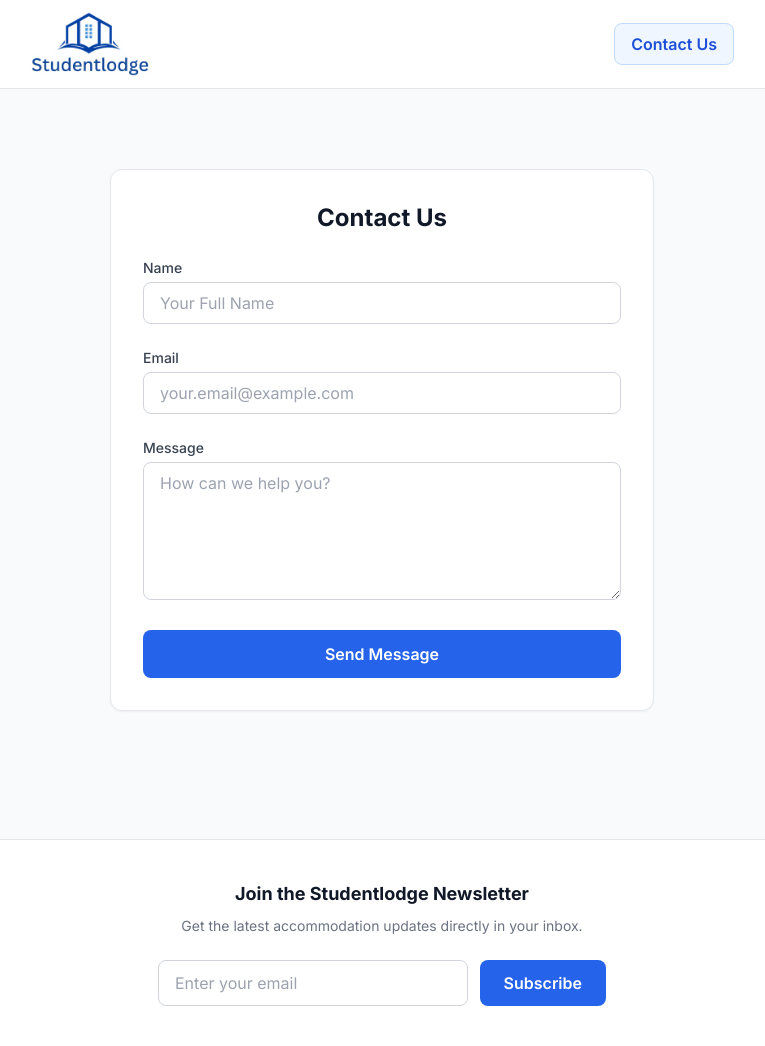
After one commit to emmex43/studentlodge, a Django app: page /contact/ in a window 1280 px wide. The commit adds this page. Shown: the whole page, without its empty margins (258-1023 px from the left). Run offline with Django 5.2, Linux system fonts and the light colour scheme; some libraries are stand-ins or nearby versions.

Commit message:
contact forms and subscribers lists

```diff
--- /dev/null
+++ b/housing/forms.py
@@ -0,0 +1,17 @@
+# housing/forms.py
+from django import forms
+
+class ContactForm(forms.Form):
+    name = forms.CharField(max_length=100, widget=forms.TextInput(attrs={
+        'class': 'w-full px-4 py-2 border border-gray-300 rounded-lg focus:ring-2 focus:ring-blue-500 outline-none',
+        'placeholder': 'Your Full Name'
+    }))
+    email = forms.EmailField(widget=forms.EmailInput(attrs={
+        'class': 'w-full px-4 py-2 border border-gray-300 rounded-lg focus:ring-2 focus:ring-blue-500 outline-none',
+        'placeholder': 'your.email@example.com'
+    }))
+    message = forms.CharField(widget=forms.Textarea(attrs={
+        'class': 'w-full px-4 py-2 border border-gray-300 rounded-lg focus:ring-2 focus:ring-blue-500 outline-none',
+        'placeholder': 'How can we help you?',
+        'rows': 5
+    }))
--- /dev/null
+++ b/housing/templates/housing/base.html
@@ -0,0 +1,100 @@
+<!-- housing/templates/housing/base.html -->
+{% load static %}
+<!DOCTYPE html>
+<html lang="en">
+
+<head>
+    <meta charset="UTF-8">
+    <meta name="viewport" content="width=device-width, initial-scale=1.0">
+    <title>studentlodge.ng | Find Your Perfect Space</title>
+
+    <script src="https://cdn.tailwindcss.com"></script>
+    <link rel="preconnect" href="https://fonts.googleapis.com">
+    <link rel="preconnect" href="https://fonts.gstatic.com" crossorigin>
+    <link href="https://fonts.googleapis.com/css2?family=Inter:wght@400;500;600;700;800&display=swap" rel="stylesheet">
+
+    <style>
+        body {
+            font-family: 'Inter', sans-serif;
+        }
+    </style>
+</head>
+
+<body class="bg-gray-50 text-gray-800 antialiased">
+   <!-- Your sticky navbar with the cropped Canva logo and new Contact link -->
+    <nav class="bg-white border-b border-gray-200 sticky top-0 z-50">
+        <div class="max-w-3xl mx-auto px-4 sm:px-6 lg:px-8">
+            <!-- flex justify-between pushes the logo to the left and the link to the right -->
+            <div class="flex justify-between items-center py-3">
+
+                <!-- LEFT SIDE: The Logo -->
+                <div class="flex-shrink-0 flex items-center">
+                    <a href="{% url 'housing:home_feed' %}" class="block">
+                        <img src="{% static 'images/logo.png' %}" alt="StudentLodge Logo" class="h-12 sm:h-16 w-auto object-contain">
+                    </a>
+                </div>
+
+               <!-- RIGHT SIDE: The Contact Button -->
+                <div class="flex items-center">
+                    <!-- Added background, padding, rounded corners, and a hover effect -->
+                    <a href="{% url 'housing:contact' %}" class="bg-blue-50 hover:bg-blue-100 text-blue-700 font-semibold text-sm sm:text-base transition-colors duration-200 px-4 py-2 rounded-lg border border-blue-200">
+                        Contact Us
+                    </a>
+                </div>
+
+            </div>
+        </div>
+    </nav>
+
+<!-- Django Messages Banner -->
+    {% if messages %}
+    <div id="toast-container" class="fixed top-24 right-4 z-50 flex flex-col gap-3 pointer-events-none">
+        {% for message in messages %}
+        <!-- Tailwind styles map to Django message tags (success=green, error=red, etc.) -->
+        <div class="px-6 py-3 rounded-lg shadow-xl text-white text-sm font-semibold transition-opacity duration-500 pointer-events-auto
+            {% if message.tags == 'success' %} bg-green-500
+            {% elif message.tags == 'error' %} bg-red-500
+            {% else %} bg-blue-500 {% endif %}">
+            {{ message }}
+        </div>
+        {% endfor %}
+    </div>
+
+    <!-- Script to auto-hide the message after 5 seconds -->
+    <script>
+        setTimeout(function() {
+            const toast = document.getElementById('toast-container');
+            if (toast) {
+                toast.style.opacity = '0'; // Start fade out
+                setTimeout(() => toast.remove(), 500); // Remove from DOM after fade
+            }
+        }, 5000);
+    </script>
+    {% endif %}
+
+    <!-- This is the magic block! Django will inject the content of other pages right here -->
+    <main class="max-w-2xl mx-auto px-4 py-8 space-y-10">
+        {% block content %}
+        {% endblock %}
+    </main>
+<!-- Footer with Subscription Box -->
+    <footer class="bg-white border-t border-gray-200 mt-12 py-10">
+        <div class="max-w-3xl mx-auto px-4 sm:px-6 lg:px-8 text-center">
+            <h3 class="text-lg font-bold text-gray-900 mb-2">Join the Studentlodge Newsletter</h3>
+            <p class="text-gray-500 text-sm mb-6">Get the latest accommodation updates directly in your inbox.</p>
+
+            <form method="POST" action="{% url 'housing:subscribe' %}" class="flex flex-col sm:flex-row justify-center max-w-md mx-auto gap-3">
+                {% csrf_token %}
+                <label for="newsletter-email" class="sr-only">Email address</label>
+                <input type="email" name="email" id="newsletter-email" required placeholder="Enter your email"
+                    class="flex-grow px-4 py-2.5 border border-gray-300 rounded-lg focus:ring-2 focus:ring-blue-500 outline-none">
+                <button type="submit"
+                    class="bg-blue-600 hover:bg-blue-700 text-white font-semibold py-2.5 px-6 rounded-lg transition-colors whitespace-nowrap">
+                    Subscribe
+                </button>
+            </form>
+        </div>
+    </footer>
+</body>
+
+</html>
--- /dev/null
+++ b/housing/templates/housing/contact.html
@@ -0,0 +1,43 @@
+<!-- housing/templates/housing/contact.html -->
+{% extends 'housing/base.html' %} <!-- Assuming you have a base template -->
+
+{% block content %}
+<div class="max-w-xl mx-auto py-12 px-4">
+    <div class="bg-white p-8 rounded-xl shadow-sm border border-gray-200">
+        <h2 class="text-2xl font-bold text-gray-900 mb-6 text-center">Contact Us</h2>
+
+        <!-- Display Success Messages -->
+        {% if messages %}
+        {% for message in messages %}
+        <div class="bg-green-100 border border-green-400 text-green-700 px-4 py-3 rounded relative mb-4" role="alert">
+            <span class="block sm:inline">{{ message }}</span>
+        </div>
+        {% endfor %}
+        {% endif %}
+
+        <form method="POST" action="{% url 'housing:contact' %}" class="space-y-6">
+            {% csrf_token %}
+
+            <div>
+                <label class="block text-sm font-medium text-gray-700 mb-1">Name</label>
+                {{ form.name }}
+            </div>
+
+            <div>
+                <label class="block text-sm font-medium text-gray-700 mb-1">Email</label>
+                {{ form.email }}
+            </div>
+
+            <div>
+                <label class="block text-sm font-medium text-gray-700 mb-1">Message</label>
+                {{ form.message }}
+            </div>
+
+            <button type="submit"
+                class="w-full bg-blue-600 hover:bg-blue-700 text-white font-semibold py-3 px-4 rounded-lg transition-colors">
+                Send Message
+            </button>
+        </form>
+    </div>
+</div>
+{% endblock %}
--- a/housing/urls.py
+++ b/housing/urls.py
@@ -4,7 +4,8 @@ from . import views
 app_name = 'housing'
 
 urlpatterns = [
-    # The empty string '' means this is the homepage of the housing app
+    path('contact/', views.contact_view, name='contact'),
     path('', views.home_feed, name='home_feed'),
     path('house/<int:id>/', views.house_detail, name='house_detail'),
+    path('subscribe/', views.subscribe_view, name='subscribe'),
 ]
--- a/housing/views.py
+++ b/housing/views.py
@@ -1,6 +1,41 @@
 from django.shortcuts import render, get_object_or_404
 from django.db.models import Q
-from .models import House
+from .models import House, Subscriber
+from django.shortcuts import render, redirect
+from django.core.mail import send_mail
+from django.conf import settings
+from django.contrib import messages
+from .forms import ContactForm
+
+# housing/views.py
+
+
+def contact_view(request):
+    if request.method == 'POST':
+        form = ContactForm(request.POST)
+        if form.is_valid():
+            name = form.cleaned_data['name']
+            email = form.cleaned_data['email']
+            message = form.cleaned_data['message']
+
+            # Construct the email
+            full_message = f"New message from: {name} ({email})\n\nMessage:\n{message}"
+
+            send_mail(
+                subject=f"New Contact Form Submission from {name}",
+                message=full_message,
+                from_email='adminstudentlodge@gmail.com', # MUST MATCH your EMAIL_HOST_USER
+                recipient_list=['adminstudentlodge@gmail.com'], # Where you want to receive it
+                fail_silently=False,
+            )
+
+            messages.success(
+                request, 'Your message has been sent successfully! We will get back to you soon.')
+            return redirect('housing:contact')  # Redirect to clear the form
+    else:
+        form = ContactForm()
+
+    return render(request, 'housing/contact.html', {'form': form})
 
 
 def home_feed(request):
@@ -43,3 +78,29 @@ def house_detail(request, id):
     house = get_object_or_404(House, id=id)
 
     return render(request, 'housing/house_detail.html', {'house': house})
+
+def subscribe_view(request):
+    if request.method == 'POST':
+        email = request.POST.get('email')
+        if email:
+            # get_or_create returns a tuple: (the object, a boolean if it was newly created)
+            subscriber, created = Subscriber.objects.get_or_create(email=email)
+
+            # Only send the email if they are a brand new subscriber
+            if created:
+                try:
+                    send_mail(
+                        subject="Welcome to the Studentlodge Newsletter!",
+                        message="Hi there,\n\nThank you for subscribing! We will keep you updated with the newest and most affordable accommodations right in your inbox.\n\nBest regards,\nThe Team",
+                        from_email=settings.EMAIL_HOST_USER,
+                        recipient_list=[email],
+                        fail_silently=False,
+                    )
+                except Exception as e:
+                    # If the email fails (e.g., no internet), we just print the error but still show the success message on the site
+                    print(f"Error sending welcome email: {e}")
+
+            # Display the UI banner
+            messages.success(request, "Thanks for subscribing! We will keep you updated.")
+
+    return redirect(request.META.get('HTTP_REFERER', 'housing:home_feed'))
```
Also changed, not shown: housing/admin.py (+10 -4 lines), housing/models.py (+45 -8 lines), housing/templates/housing/home_feed.html (+14 -75 lines), uniben_housing/settings.py (+15 -1 lines), housing/migrations/0003_remove_house_agent_remove_house_created_at_and_more.py (added), housing/migrations/0004_house_is_available.py (added), housing/migrations/0005_house_created_at.py (added), housing/migrations/0006_remove_subscriber_agent_remove_subscriber_created_at_and_more.py (added).
